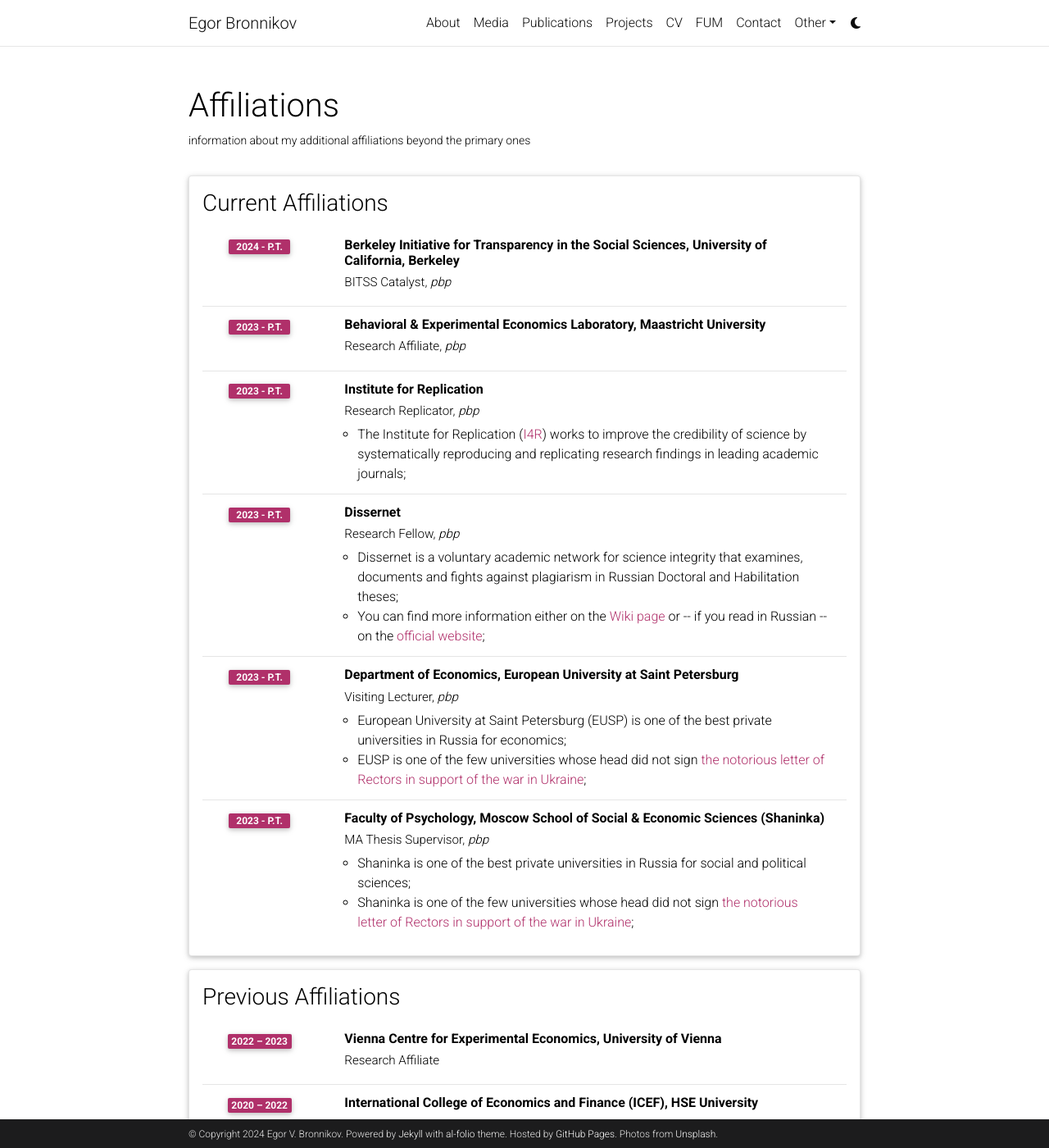
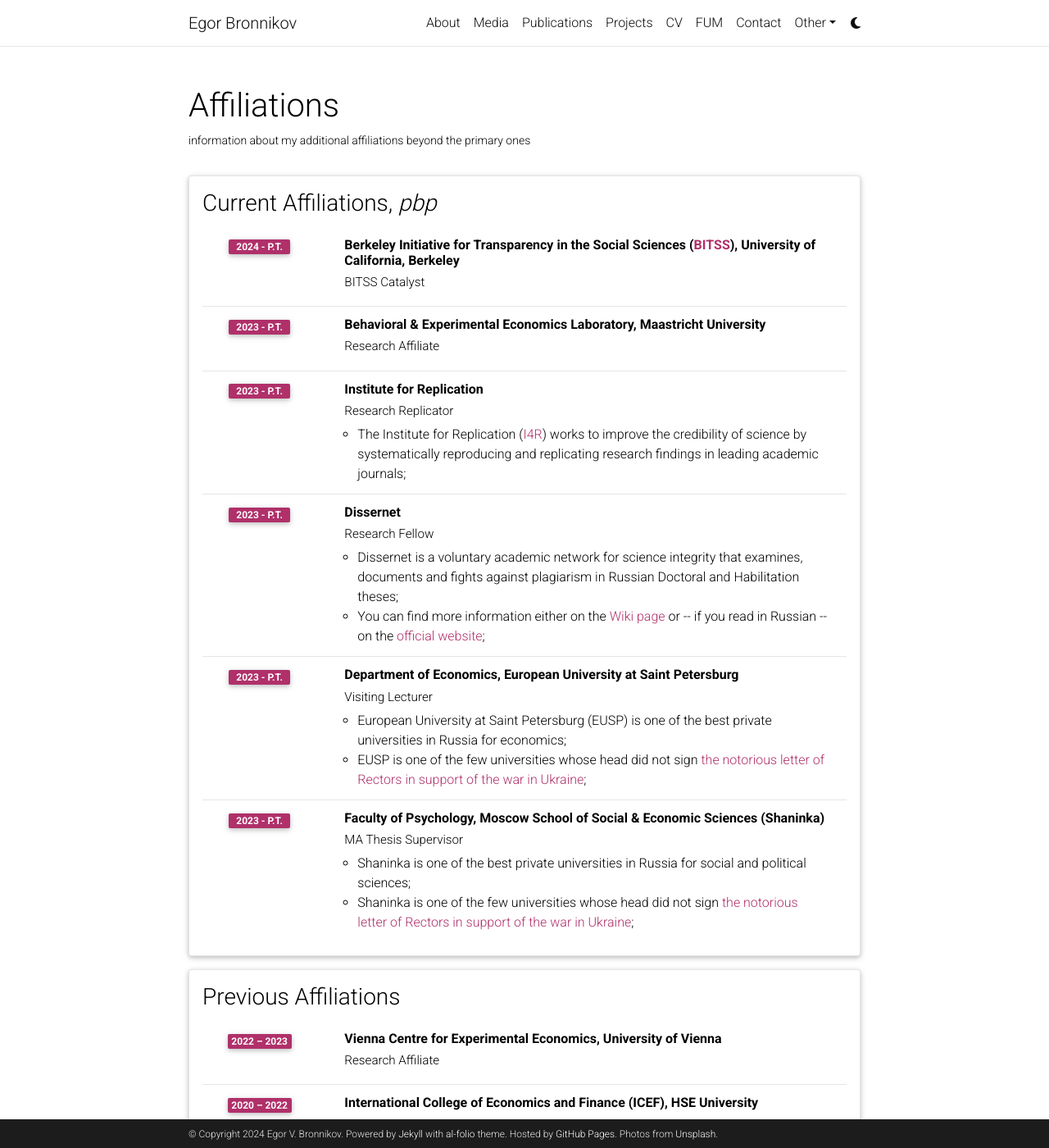
Before and after one commit to egorbronnikov/egorbronnikov.github.io, a Jekyll site: the page built from _pages/affiliations.md, in a window 1280 px wide and 1400 px high. Shown: the whole window at 82% size. Built offline with Jekyll 4.4.1, drawn with Linux system fonts in a browser that asks for light colours; comment, search, counter and statistics services are not loaded; a style sheet for code colours, icons or effects is not loaded.

Commit message:
Update affiliations.yml

```diff
--- a/_data/affiliations.yml
+++ b/_data/affiliations.yml
@@ -1,31 +1,31 @@
-- title:  Current Affiliations
+- title:  Current Affiliations, <i>pbp</i>
   type: time_table
   contents:
-    - title: Berkeley Initiative for Transparency in the Social Sciences, University of California, Berkeley
-      institution: BITSS Catalyst, <i>pbp</i>
+    - title: Berkeley Initiative for Transparency in the Social Sciences (<a href="https://www.bitss.org/">BITSS</a>), University of California, Berkeley
+      institution: BITSS Catalyst
       year: 2024 - p.t.
     - title: Behavioral & Experimental Economics Laboratory, Maastricht University
-      institution: Research Affiliate, <i>pbp</i>
+      institution: Research Affiliate
       year: 2023 - p.t.
     - title: Institute for Replication
-      institution: Research Replicator, <i>pbp</i>
+      institution: Research Replicator
       year: 2023 - p.t.
       description:
         - The Institute for Replication (<a href="https://i4replication.org/">I4R</a>) works to improve the credibility of science by systematically reproducing and replicating research findings in leading academic journals;
     - title: Dissernet
-      institution: Research Fellow, <i>pbp</i>
+      institution: Research Fellow
       year: 2023 - p.t.
       description:
         - Dissernet is a voluntary academic network for science integrity that examines, documents and fights against plagiarism in Russian Doctoral and Habilitation theses;
         - You can find more information either on the <a href="https://en.wikipedia.org/wiki/Dissernet">Wiki page</a> or -- if you read in Russian -- on the <a href="https://www.dissernet.org/">official website</a>;
     - title: Department of Economics, European University at Saint Petersburg
-      institution: Visiting Lecturer, <i>pbp</i>
+      institution: Visiting Lecturer
       year: 2023 - p.t.
       description:
         - European University at Saint Petersburg (EUSP) is one of the best private universities in Russia for economics;
         - EUSP is one of the few universities whose head did not sign <a href="https://rsr-online.ru/news/2022/3/4/obrashenie-rossijskogo-soyuza-rektorov/">the notorious letter of Rectors in support of the war in Ukraine</a>;
     - title: Faculty of Psychology, Moscow School of Social & Economic Sciences (Shaninka)
-      institution: MA Thesis Supervisor, <i>pbp</i>
+      institution: MA Thesis Supervisor
       year: 2023 - p.t.
       description:
         - Shaninka is one of the best private universities in Russia for social and political sciences;
```
